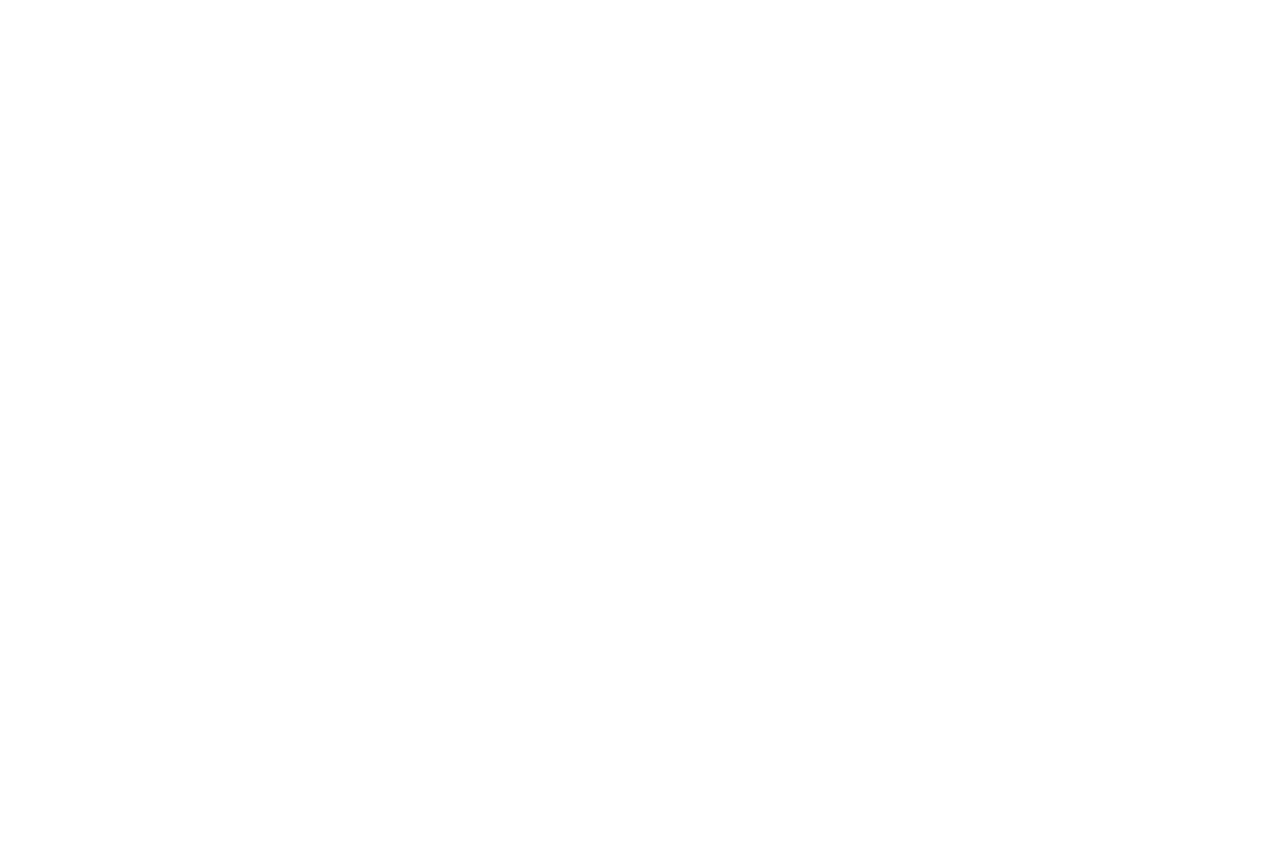
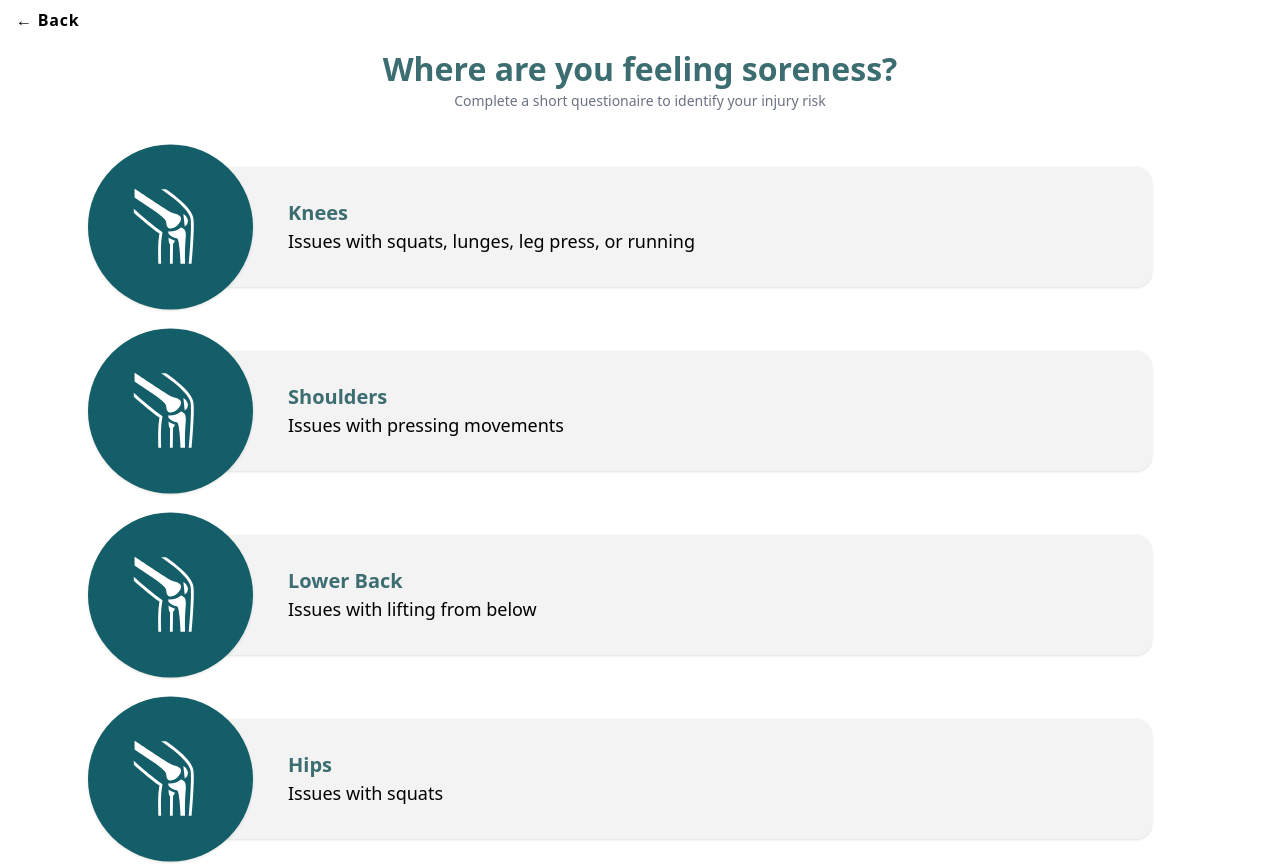
Before and after one commit to taib9/LiftSafe, a React (Vite) app: page /pain-selection in a window 1280 px wide. Before the commit this address had no page. Shown: the top 864 px of the page. Before the commit the page ends 800 px from the top, so only its background shows below. Built offline with nearby package versions, Linux system fonts and the light colour scheme.

Commit message:
nav arrows implemented

```diff
--- a/src/App.jsx
+++ b/src/App.jsx
@@ -8,7 +8,7 @@ function App() {
     <Routes>
       <Route path="/" element={<Landing />} />
       <Route path="/supabasetest" element={<SupabaseTest />} />
-      <Route path="/painselection" element={<PainSelection />} />
+      <Route path="/pain-selection" element={<PainSelection />} />
     </Routes>
   );
 }
--- a/src/components/PainSelectionCard.jsx
+++ b/src/components/PainSelectionCard.jsx
@@ -4,19 +4,19 @@ import React from "react";
 const PainSelectionCard = ({ title, description, Icon, isActive, onToggle }) => {
   return (
     <button type="button" onClick={onToggle}>
-     <div className="relative pl-[40px] my-[1.5rem]">
+     <div className="relative pl-[40px] my-[1.5rem] cursor-pointer">
       <div className="absolute -left-[40px] top-1/2 -translate-y-1/2 z-10">
-        <div className={["w-[165px] h-[165px] flex items-center justify-center rounded-full shadow", isActive ? "bg-white border-teal border-2" : "bg-[#135E69]"].join(" ")}>
+        <div className={["w-[165px] h-[165px] flex items-center justify-center rounded-full shadow transition", isActive ? "bg-white border-teal border-2" : "bg-[#135E69]"].join(" ")}>
           {Icon ? (
-            <Icon className={[ "text-[5rem]", isActive ? "text-teal" : "text-white"].join(" ")}/>
+            <Icon className={[ "text-[5rem] transition", isActive ? "text-teal" : "text-white"].join(" ")}/>
           ) : null }
 
         </div>
       </div>
 
-      <div className={["rounded-2xl p-8 pl-[120px] shadow rounded-2xl text-left", isActive ? "bg-[#135E69]" : "bg-light-gray"].join(" ")}>
-        <h3 className={["text-xl font-bold", isActive ? "text-white" : "text-teal"].join(" ")}>{title}</h3>
-        <p className={["text-lg font-medium", isActive ? "text-white" : "text-black"].join(" ")}>
+      <div className={["rounded-2xl p-8 pl-[120px] shadow rounded-2xl text-left transition", isActive ? "bg-[#135E69]" : "bg-light-gray"].join(" ")}>
+        <h3 className={["text-xl font-bold transition", isActive ? "text-white" : "text-teal"].join(" ")}>{title}</h3>
+        <p className={["text-lg font-medium transition", isActive ? "text-white" : "text-black"].join(" ")}>
           {description}
         </p>
       </div>
--- a/src/pages/Landing.jsx
+++ b/src/pages/Landing.jsx
@@ -5,6 +5,7 @@ import React from "react";
 import heroImg from "../assets/Landing-Hero.png";
 import navLogo from "../assets/LiftSafe-Logo.png";
 import LandingCard from "../components/LandingCard";
+import { Link } from "react-router-dom";
 import { FaRegHeart } from "react-icons/fa";
 import { FaRegFlag } from "react-icons/fa";
 import { FaArrowUp } from "react-icons/fa";
@@ -36,12 +37,12 @@ const Landing = () => {
             Join us in protecting your body and elevating your performance
             through prevention and strengthening.
           </p>
-          <a
-            href=""
+          <Link
+            to="/pain-selection"
             className="bg-teal font-bold tracking-wider text-white px-12 py-2 items-center flex rounded-full"
           >
             Get Started
-          </a>
+          </Link>
         </div>
         <img
           src={heroImg}
--- a/src/pages/PainSelection.jsx
+++ b/src/pages/PainSelection.jsx
@@ -2,6 +2,7 @@ import React from "react";
 import PainSelectionCard from "../components/PainSelectionCard";
 import { GiKneeCap } from "react-icons/gi";
 import { useState } from "react";
+import { Link } from "react-router-dom";
 
 const cards = [
   {
@@ -19,7 +20,7 @@ const cards = [
   {
     id: "lower-back",
     title: "Lower Back",
-    description: "Issues with liftig from below",
+    description: "Issues with lifting from below",
     Icon: GiKneeCap,
   },
   {
@@ -41,11 +42,20 @@ const PainSelection = () => {
 
   const toggleCard = (id) => {
     setActiveCards((prev) =>
-      prev.includes(id) ? prev.filter((x) => x !== id) : [...prev, id]
+      prev.includes(id) ? prev.filter((x) => x !== id) : [...prev, id],
     );
   };
 
   return (
+    <div>
+      <div className="flex">
+        <Link
+          to="/"
+          className="font-bold tracking-wider text-black pt-2 items-center flex pl-4 w-auto"
+        >
+          ← Back
+        </Link>
+      </div>
       <div className="container mx-auto mt-4 gap-[5rem]">
         <h1 className="text-2xl lg:text-[2rem] text-teal text-center font-bold">
           Where are you feeling soreness?
@@ -66,6 +76,7 @@ const PainSelection = () => {
           ))}
         </div>
       </div>
+    </div>
   );
 };
 
```
Lines whose indentation alone changed are shown as unchanged.
